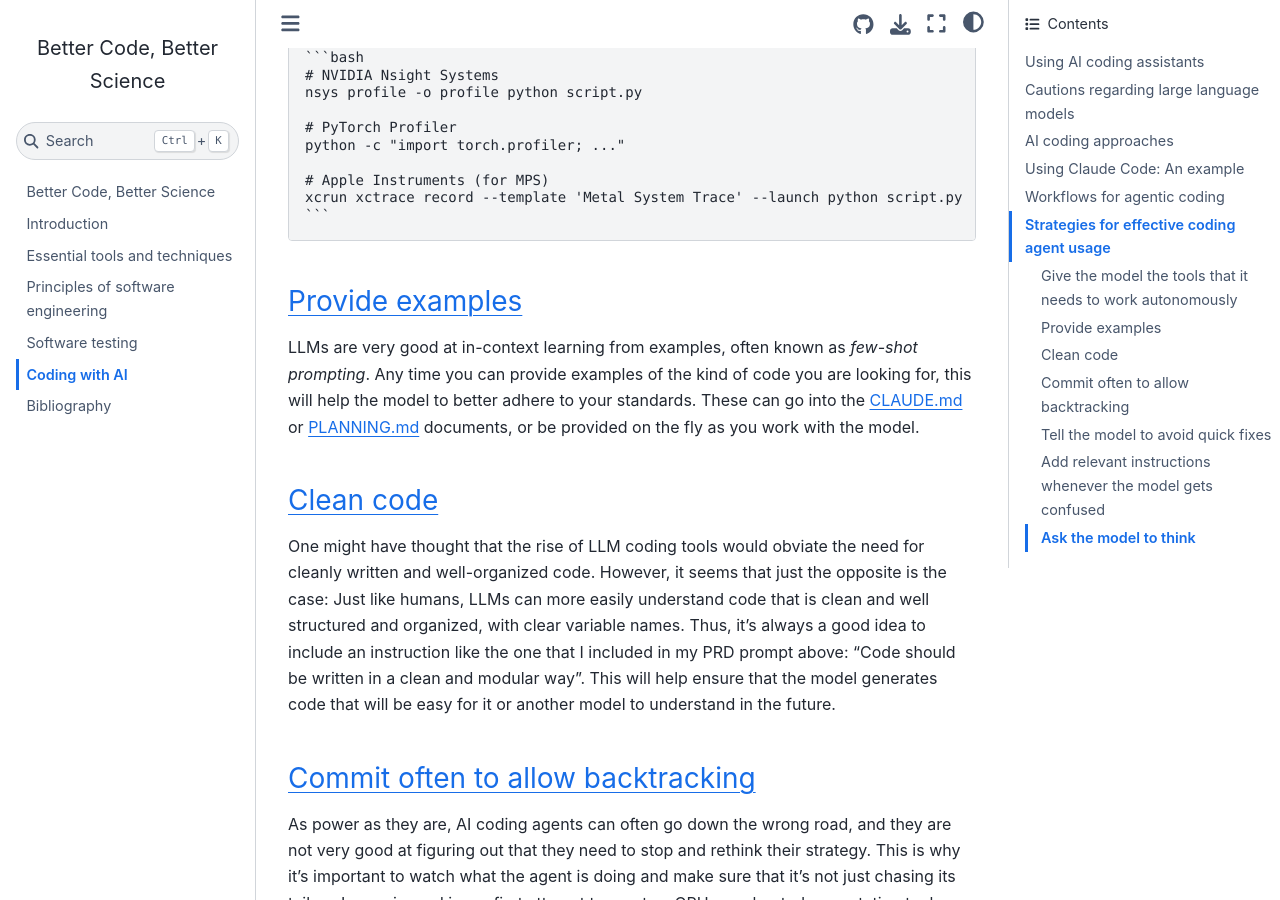
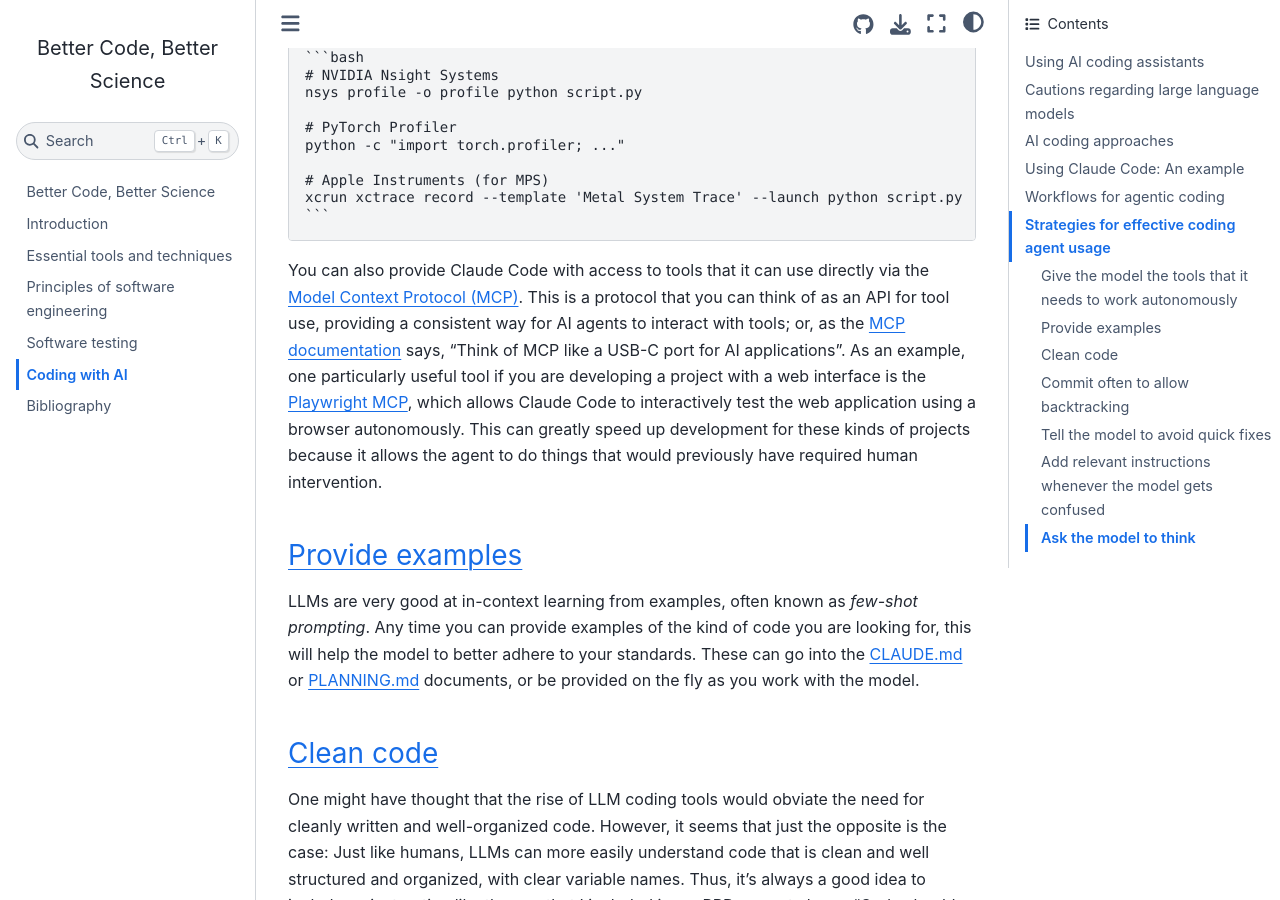
Before and after one commit to poldrack/BetterCodeBetterScience, a Jupyter Book: the page built from book/AI_coding_assistants.md, in a window 1280 px wide and 900 px high, scrolled down 35231 px. Built offline with Jupyter Book 1.0.4 settings and Sphinx 7.4.7 and the Sphinx Book theme 1.1.4, drawn with Linux system fonts in a browser that asks for light colours; pages that are not in the unit, such as notebooks, are missing from menus; some of the changed lines change nothing that is shown; some of the changed text lies outside the part shown.

Commit message:
add MCP section

`````diff
--- a/book/AI_coding_assistants.md
+++ b/book/AI_coding_assistants.md
@@ -1058,7 +1058,7 @@
 
 After this it mostly seemed to follow TDD practices, so I stopped complaining and just let it do its job.
 
-As the process went along, I use `/context` commands to monitor context usage, and whenever I saw that it was getting above 50% usage I would issue a `/refresh` command when the code reached a natural break point.  If your `TASKS.md` breaks up the development process by weekly milestones (as Claude often seems to do naturally), then moving to a new milestone is a great natural breakpoint, since the detailed information from the previous milestone is probably not necessary for the following one. However, depending on how complex the work is within a milestone, it might be necessary to refresh several times within a milestone.
+As the process went along, I use `/context` commands to monitor context usage, and whenever I saw that it was getting above 50% usage I would issue a my refresh commands (`/summ+commit`, `/clear`, and `/freshstart`) when the code reached a natural break point.  If your `TASKS.md` breaks up the development process by weekly milestones (as Claude often seems to do naturally), then moving to a new milestone is a great natural breakpoint, since the detailed information from the previous milestone is probably not necessary for the following one. However, depending on how complex the work is within a milestone, it might be necessary to refresh several times within a milestone.
 
 After a few hours of occasional interaction, I had a working command line tool.  It didn't work as promised on the first try, and I had to do some exploration to find a few issues that needed to be fixed.  But by the end of the day I had a fully working tool that could solve my problem, without ever touching any Python code. I think that this is an example of the kind of project that has a high likelihood of success using agentic coding tools; in particular, it leverages tools with good documentation and is similar enough to problems that are commonly solved on Github.  As I will discuss below, this level of success is not always possible.
 
@@ -1168,6 +1168,8 @@
 ```
 ````
 
+You can also provide Claude Code with access to tools that it can use directly via the [Model Context Protocol (MCP)](https://modelcontextprotocol.io/).  This is a protocol that you can think of as an API for tool use, providing a consistent way for AI agents to interact with tools; or, as the [MCP documentation](https://modelcontextprotocol.io/docs/getting-started/intro) says, "Think of MCP like a USB-C port for AI applications".  As an example, one particularly useful tool if you are developing a project with a web interface is the [Playwright MCP](https://developer.microsoft.com/blog/the-complete-playwright-end-to-end-story-tools-ai-and-real-world-workflows), which allows Claude Code to interactively test the web application using a browser autonomously.  This can greatly speed up development for these kinds of projects because it allows the agent to do things that would previously have required human intervention.
+
 ### Provide examples
 
 LLMs are very good at in-context learning from examples, often known as *few-shot prompting*.  Any time you can provide examples of the kind of code you are looking for, this will help the model to better adhere to your standards.  These can go into the CLAUDE.md or PLANNING.md documents, or be provided on the fly as you work with the model.
`````
